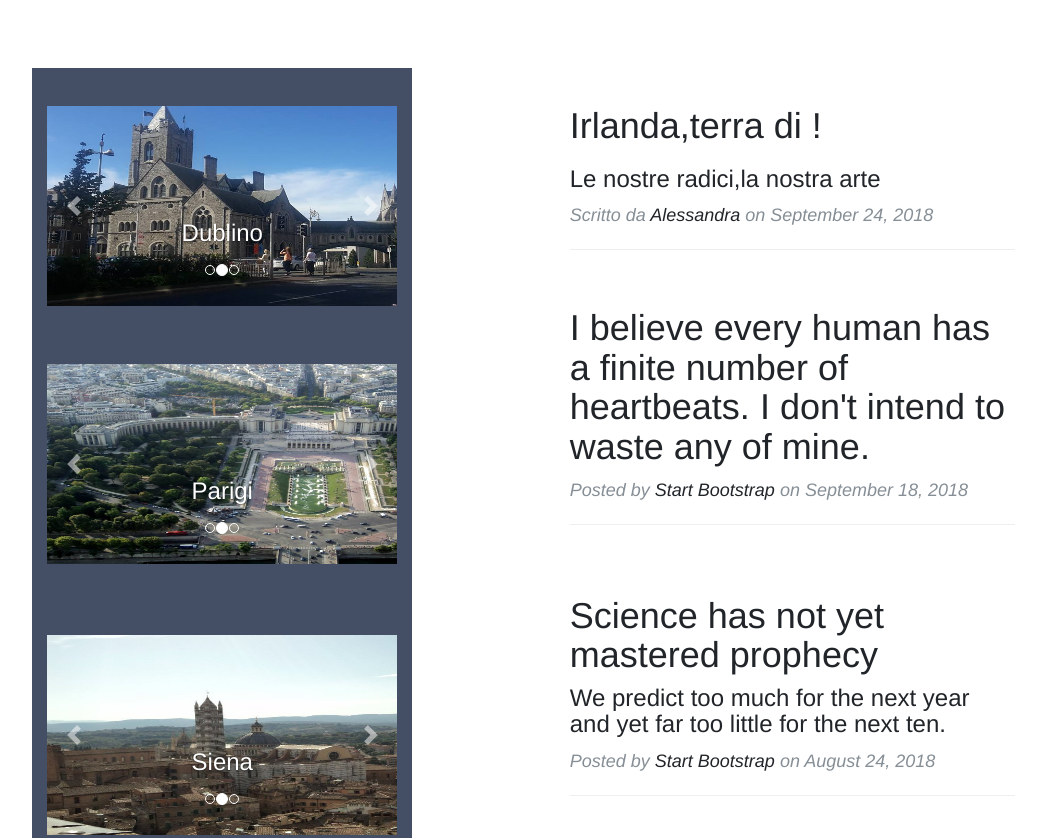
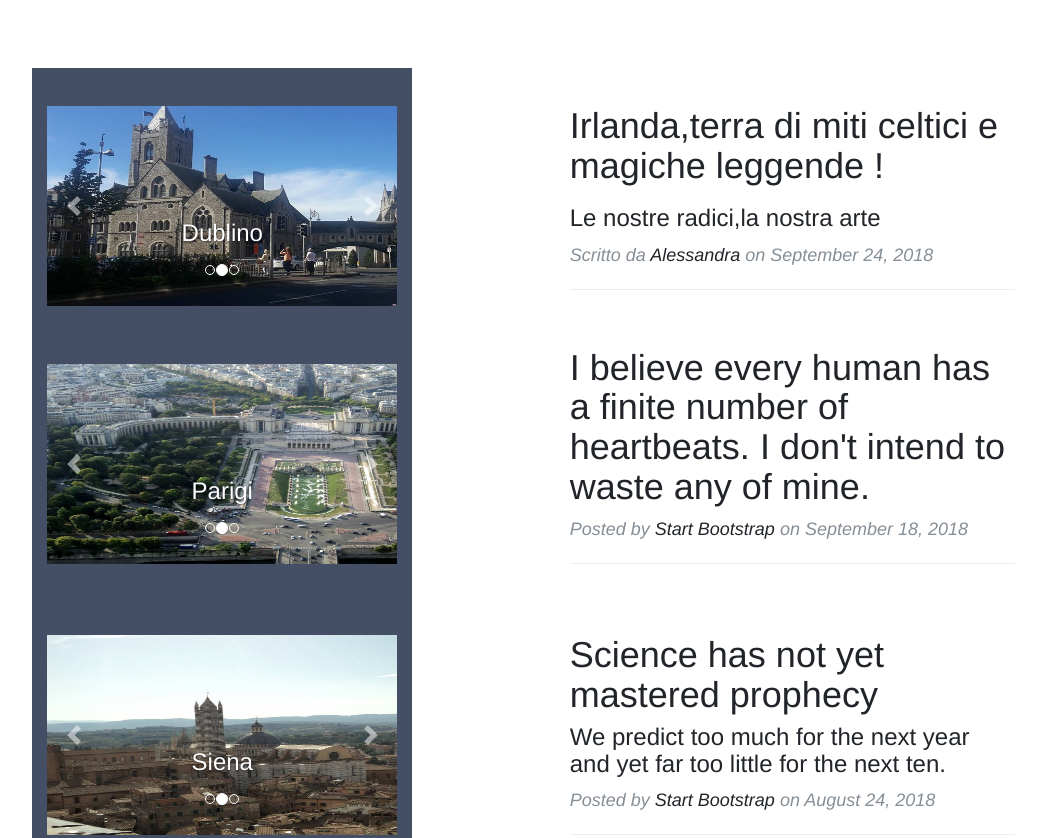
Before and after one commit to marcomappa/BlogViaggi, a website: page index.html in a window 1280 px wide. Shown: the part 1598-2436 px from the top of the page, without its empty margins (109-1155 px from the left). Drawn offline with nearby package versions, Linux system fonts and the light colour scheme.

Commit message:
dimenticavo

```diff
--- a/index.html
+++ b/index.html
@@ -388,7 +388,7 @@
         <div class="post-preview" style="margin-top: 38px;">
           <a href="#Irlanda">
             <h2 class="post-title">
-              Irlanda,terra di !
+              Irlanda,terra di miti celtici e magiche leggende !
             </h2>
             <h3>Le nostre radici,la nostra arte</h3>
           </a>
```
